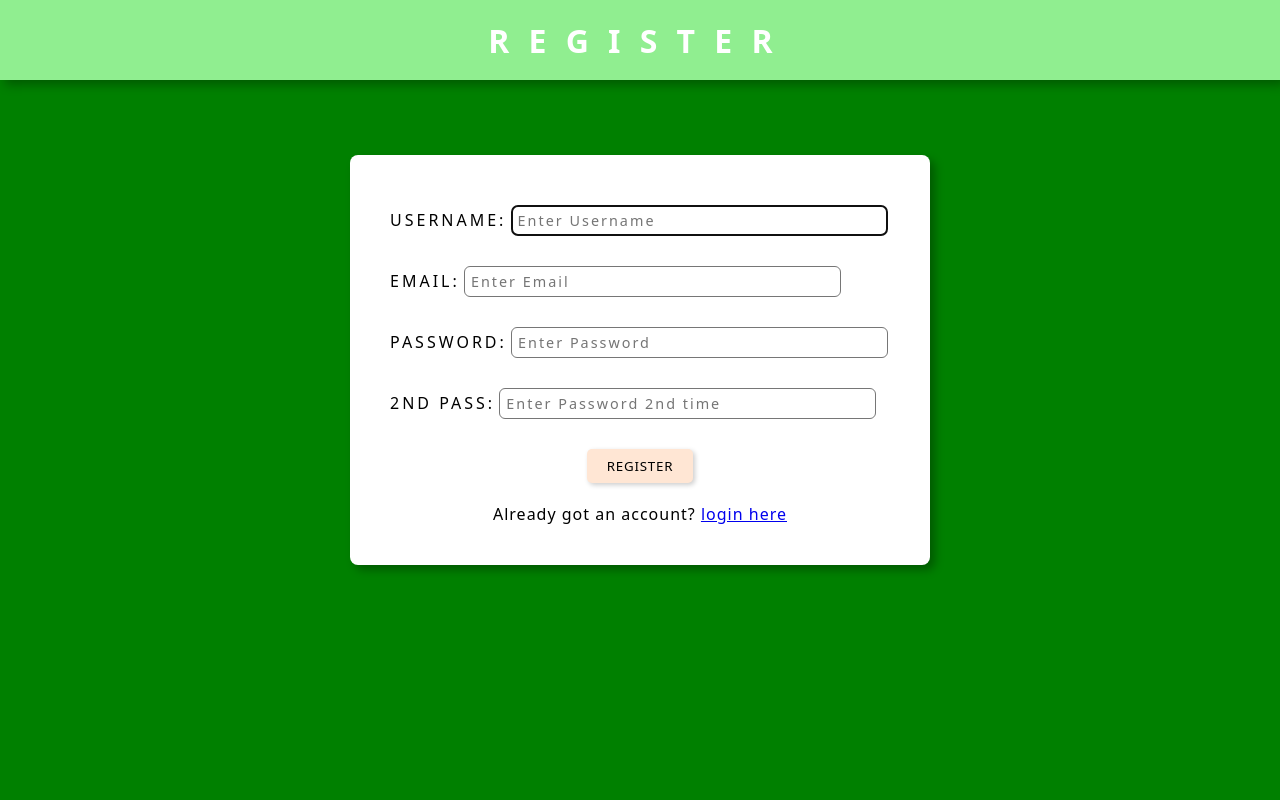
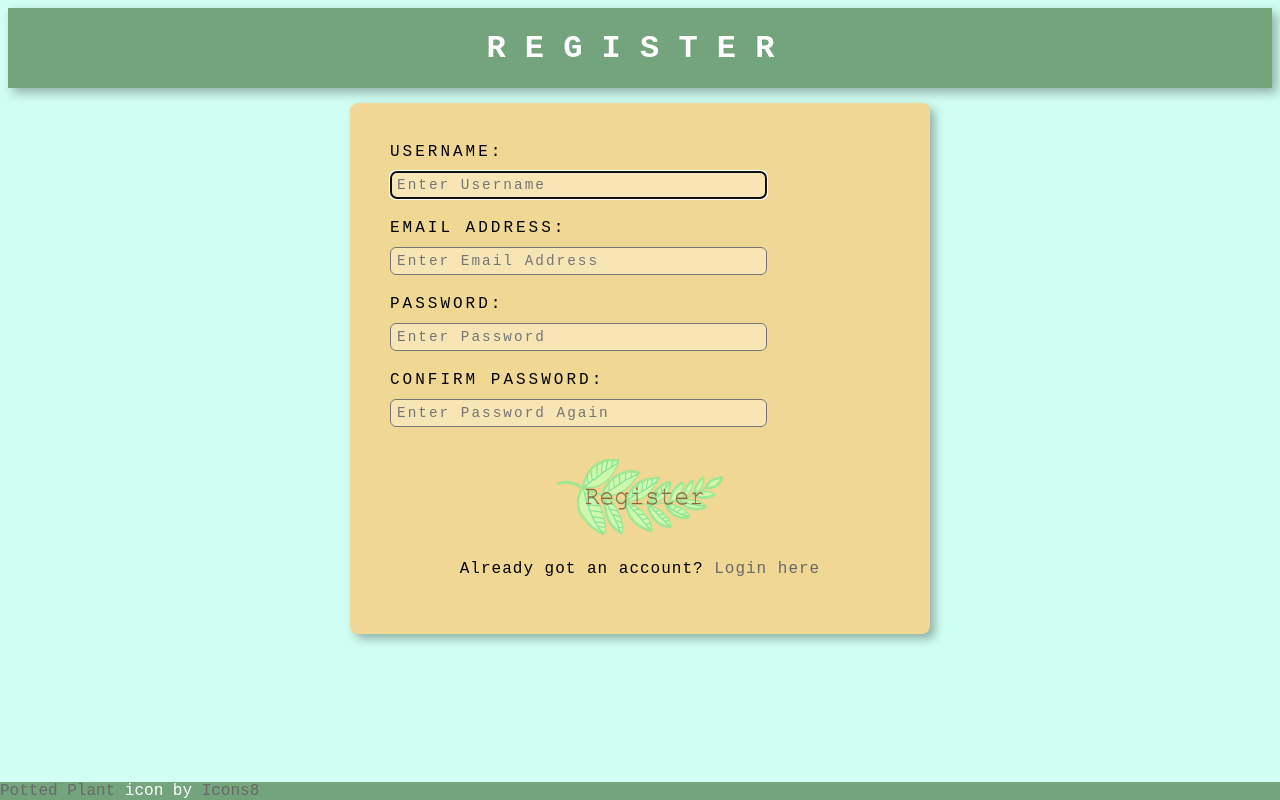
Before and after one commit to KeanDelly/GrowExplore, a Django app: page /register/ in a window 1280 px wide. Run offline with Django 4.2, Linux system fonts and the light colour scheme.

Commit message:
Modifications to CSS

```diff
--- a/worldBuilder/Login/views.py
+++ b/worldBuilder/Login/views.py
@@ -20,7 +20,7 @@ def login_request(request):
 			if user is not None:
 				login(request, user)
 				messages.info(request, f"You are now logged in as {username}.")
-				return redirect("http://127.0.0.1:8000/main/")
+				return redirect('/main/')
 			else:
 				messages.error(request,"Invalid username or password.")
 		else:
--- a/worldBuilder/static/loginRegisterPage.css
+++ b/worldBuilder/static/loginRegisterPage.css
@@ -1,12 +1,11 @@
 * {
     padding: 0px;
-    margin: 0px;
 }
 body {
-    background-color: green;
+    background-color: #d0fef2;
 }
 header {
-    background-color: lightgreen;
+    background-color: #73a47c;
     color: white;
     display: flex;
     align-items: center;
@@ -16,7 +15,7 @@ header {
 }
 h1 {
     letter-spacing: 1.5vw;
-    font-family: 'system-ui';
+    font-family: 'Courier New';
     text-transform: uppercase;
     text-align: center;
 }
@@ -33,8 +32,8 @@ main {
     width: 500px;
     padding: 40px;
     border-radius: 8px;
-    background-color: white;
-    font-family: 'system-ui';
+    background-color: #f0d794;
+    font-family: 'Courier New';
     box-shadow: 5px 5px 10px rgb(0,0,0,0.3);
 }
 .form_div {
@@ -43,6 +42,10 @@ main {
 .form_div > label {
     letter-spacing: 3px;
     font-size: 1rem;
+    text-align: right;
+    display: inline-block;
+    float: none;
+    margin: auto;
 }
 .info_div {
     text-align: center;
@@ -53,6 +56,7 @@ main {
 }
 .field_class {
     width: 75%;
+    margin: auto;
     border-radius: 6px;
     border-style: solid;
     border-width: 1px;
@@ -60,27 +64,27 @@ main {
     text-indent: 6px;
     margin-top: 10px;
     margin-bottom: 20px;
-    font-family: 'system-ui';
+    font-family: 'Courier New';
     font-size: 0.9rem;
     letter-spacing: 2px;
+    background-color: #f7e5b6;
 }
+
 .submit_class {
-    border-style: none;
-    border-radius: 5px;
-    background-color: #FFE6D4;
-    padding: 8px 20px;
-    font-family: 'system-ui';
-    text-transform: uppercase;
-    letter-spacing: .8px;
     display: block;
     margin: auto;
     margin-top: 10px;
-    box-shadow: 2px 2px 5px rgb(0,0,0,0.2);
     cursor: pointer;
+}
+
+button{
+   border:none;
+   background-color:transparent;
+   outline:none;
 }
 footer {
     height: 10vh;
-    background-color: lightgreen;
+    background-color: #73a47c;
     color: white;
     display: flex;
     align-items: center;
@@ -89,7 +93,7 @@ footer {
 }
 footer > p {
     text-align: center;
-    font-family: 'system-ui';
+    font-family: 'Courier New';
     letter-spacing: 3px;
 }
 footer > p > a {
@@ -97,3 +101,26 @@ footer > p > a {
     color: white;
     font-weight: bold;
 }
+
+.acknowledgment {
+  position: fixed;
+  left: 0;
+  bottom: 0;
+  width: 100%;
+  background-color: #73a47c;
+  color: white;
+  font-family: 'Courier New';
+  text-align: left;
+}
+
+a:link {
+    color: dimgrey;
+    background-color: transparent;
+    text-decoration: none;
+  }
+
+  a:visited {
+    color: dimgrey;
+    background-color: transparent;
+    text-decoration: none;
+}
--- a/worldBuilder/templates/register.html
+++ b/worldBuilder/templates/register.html
@@ -3,6 +3,7 @@
 <html>
 <head>
 <link rel="stylesheet" href="{% static 'loginRegisterPage.css' %}">
+<link rel="icon" type="image/png" href="{% static 'favicon.png' %}" />
 </head>
 <body>
     <header>
@@ -14,19 +15,22 @@
                 {% csrf_token %}
                 <label>Username:</label>
                 <input id="username" class="field_class" name="username" type="text" placeholder="Enter Username" autofocus>
-                <label>Email:</label>
-                <input id="email" class="field_class" name="email" type="text" placeholder="Enter Email">
+                <label>Email Address:</label>
+                <input id="email" class="field_class" name="email" type="text" placeholder="Enter Email Address">
                 <label>Password:</label>
                 <input id="password1" class="field_class" name="password1" type="password" placeholder="Enter Password">
-				<label>2nd Pass:</label>
-                <input id="password2" class="field_class" name="password2" type="password" placeholder="Enter Password 2nd time">
+				<label>Confirm Password:</label>
+                <input id="password2" class="field_class" name="password2" type="password" placeholder="Enter Password Again">
 
-                <button class="submit_class" type="submit" form="login_form" onclick="">Register</button>
+                <button class="submit_class" type="submit" form="login_form" onclick=""><input type="image" src="{% static 'register.png' %}" height="80" width="170"/></button>
             </div>
             <div class="info_div">
-                <p>Already got an account? <a href="/login">login here</a></p>
+                <p>Already got an account? <a href="/login">Login here</a></p>
             </div>
         </form>
     </main>
+    <div class = "acknowledgment">
+        <a target="_blank" href="https://icons8.com/icon/19190/potted-plant">Potted Plant</a> icon by <a target="_blank" href="https://icons8.com">Icons8</a>
+    </div>
 </body>
 </html>
```
Also changed, not shown: worldBuilder/templates/login.html (+6 -2 lines), worldBuilder/db.sqlite3, worldBuilder/static/register.png (added).
